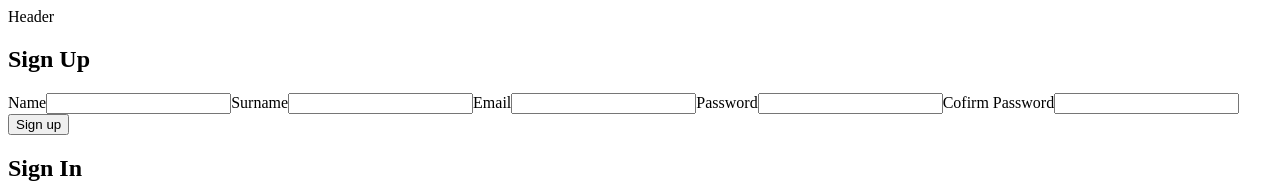
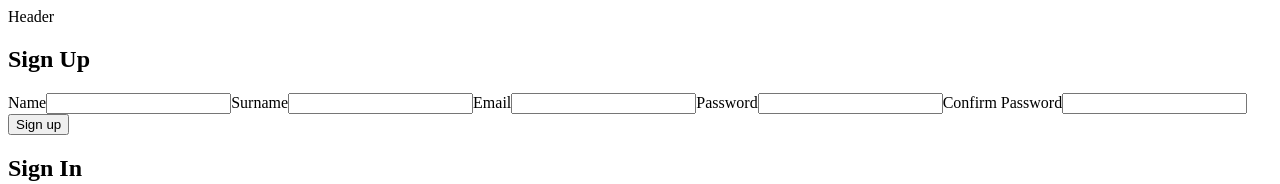
Before and after one commit to MartinElizbaryan/Aca_Simply_project_React, a React (Create React App) app: page /sign-up in a window 1280 px wide. Shown: the top 184 px of the page. Built offline with nearby package versions, Linux system fonts and the light colour scheme.

Commit message:
test login/registration

```diff
--- a/src/Components/Views/Profile/Profile.jsx
+++ b/src/Components/Views/Profile/Profile.jsx
@@ -4,7 +4,7 @@ import api from "../../../helpers/api"
 export default function Profile() {
   useEffect(() => {
     ;(async () => {
-      const res = await api.get("/posts")
+      const res = await api.get("/users/me")
       console.log(res)
     })()
   }, [])
--- a/src/Components/Views/SignUp/SignUp.jsx
+++ b/src/Components/Views/SignUp/SignUp.jsx
@@ -6,7 +6,7 @@ export default function SignUp() {
   const [password, setPassword] = useState("")
   const [emailReg, setEmailReg] = useState("")
   const [passwordReg, setPasswordReg] = useState("")
-  const [confirmedPassword, setConfirmedPassword] = useState("")
+  const [confirmPassword, setConfirmPassword] = useState("")
   const [name, setName] = useState("")
   const [surname, setSurname] = useState("")
 
@@ -14,7 +14,7 @@ export default function SignUp() {
     const res = await axios.post("http://localhost:5000/api/v1/auth/sign-up", {
       email: emailReg,
       password: passwordReg,
-      confirmedPassword,
+      confirmPassword,
       name,
       surname,
     })
@@ -40,10 +40,10 @@ export default function SignUp() {
         <input type="text" onChange={(e) => setEmailReg(e.target.value)} />
         <label>Password</label>
         <input type="text" onChange={(e) => setPasswordReg(e.target.value)} />
-        <label>Cofirm Password</label>
+        <label>Confirm Password</label>
         <input
           type="text"
-          onChange={(e) => setConfirmedPassword(e.target.value)}
+          onChange={(e) => setConfirmPassword(e.target.value)}
         />
         <button onClick={signUp}>Sign up</button>
       </div>
```
